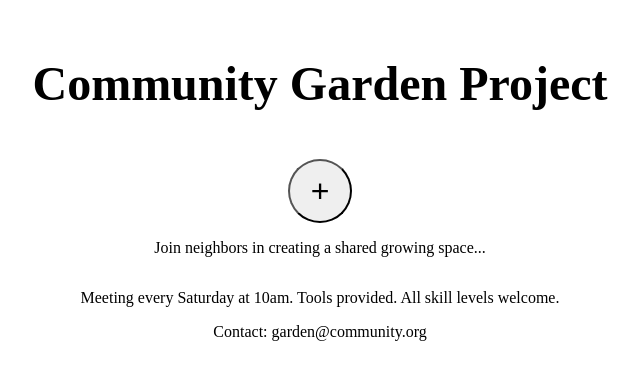
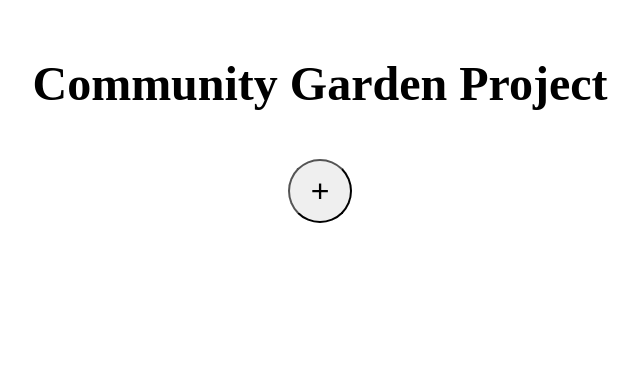
Before and after one commit to yank0h/webWiley, a plain HTML site: page ica/wk5/index.html in a window 1280 px wide. Shown: the whole page, without its empty margins (320-960 px from the left). Drawn offline with Linux system fonts and the light colour scheme.

Commit message:
Update index.html

```diff
--- a/ica/wk5/index.html
+++ b/ica/wk5/index.html
@@ -24,11 +24,6 @@
         }
         .card-content {
             display: none;
-            display: flex;
-            flex-direction: column;
-            align-items: center;
-            justify-content: center;
-            text-align: center;
         }
 
         h3 {
```
